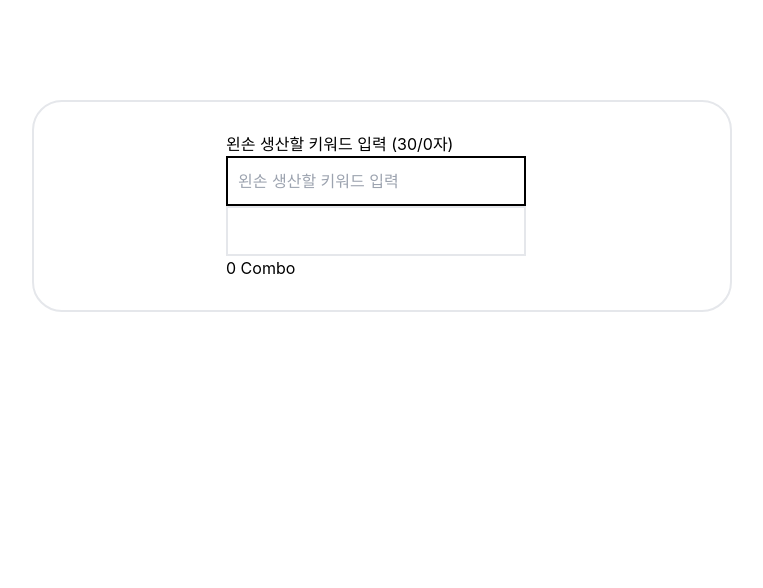
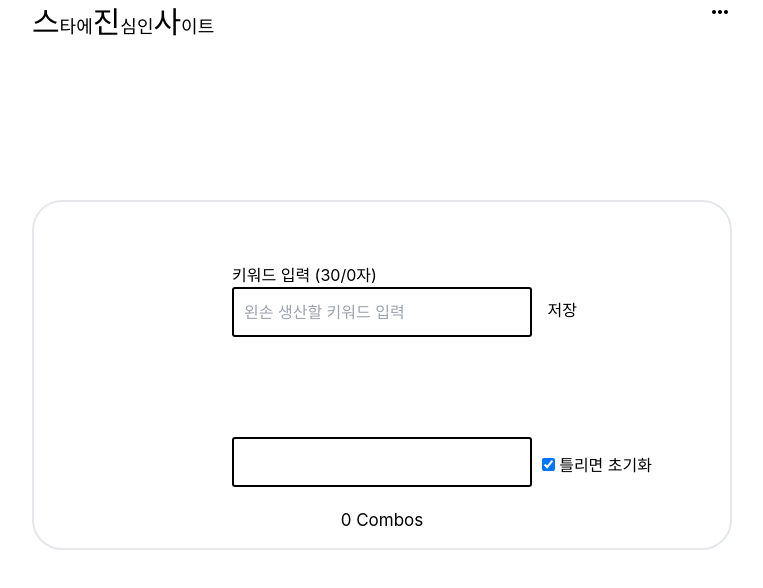
Before and after one commit to graylobo/seujinsa, a Next.js app: page /left-control in a window 1280 px wide. Shown: the top 588 px of the page, without its empty margins (258-1021 px from the left). Built offline with nearby package versions, Linux system fonts and the light colour scheme; a web font is replaced by a local one.

Commit message:
feat: 콤보기능 추가

```diff
--- a/src/common/components/LeftControl.tsx
+++ b/src/common/components/LeftControl.tsx
@@ -9,32 +9,35 @@ function highLight(word: string, className: string): string {
 let combo = 0;
 export default function LeftControl() {
   const [keyword, setKeyword] = useState("");
+  const [savedWord, setSavedWord] = useState("");
   const [inputWord, setInputWord] = useState("");
+  const [checkBox, setCheckBox] = useState(true);
+  const [comboUp, setComboUp] = useState(false);
   const keywordValue = useRef<any>();
   const inputValue = useRef<any>();
-  if (keyword.length < inputWord.length && keyword.length !== 0) {
+  if (savedWord.length < inputWord.length && savedWord.length !== 0) {
     inputValue.current.value = inputWord[inputWord.length - 1];
     setInputWord(inputValue.current.value);
   }
   useEffect(() => {
-    if (keyword.length !== 0 && keyword.length === inputWord.length) {
-      if (keyword === inputWord) {
+    setComboUp(false);
+
+    if (savedWord.length !== 0 && savedWord.length === inputWord.length) {
+      if (savedWord === inputWord) {
         combo += 1;
+        setComboUp(true);
       }
     }
   }, [inputWord]);
-  console.log("sadasd");
-
+  console.log(comboUp);
   return (
     <div className="mt-[100px] flex justify-center  ">
-      <div className="border-2 border-black-600 rounded-[30px] p-[30px] w-[700px] flex justify-center flex-col items-center">
-        <div>
-          <div className="">
-            왼손 생산할 키워드 입력 (30/{keyword.length}자)
-          </div>
+      <div className="relative border-2 border-black-600 rounded-[30px]  p-[30px] h-[350px] w-[700px] flex justify-center flex-col items-center">
+        <div className="relative">
+          <div className="">키워드 입력 (30/{keyword.length}자)</div>
           <input
             type="text"
-            className=" w-[300px] h-[50px] border-2 border-black p-[10px] mr-3 outline-blue-600"
+            className=" w-[300px] h-[50px] border-2 border-black p-[10px] rounded-[3px] outline-blue-600"
             placeholder="왼손 생산할 키워드 입력"
             ref={keywordValue}
             onChange={(e) => {
@@ -47,36 +50,81 @@ export default function LeftControl() {
               }
             }}
           />
+          <button
+            className="absolute right-[-45px] bottom-[15px]"
+            onClick={() => {
+              if (
+                keywordValue.current.value.length < 6 ||
+                keywordValue.current.value.length > 30
+              ) {
+                alert("키워드는 6자이상 30자 이하로 설정해야 합니다.");
+                keywordValue.current.value = "";
+              } else {
+                setSavedWord(keywordValue.current.value);
+              }
+            }}
+          >
+            저장
+          </button>
         </div>
-        <div className="text-[30px]">
-          {keyword}
+        <div className="text-[30px] h-[100px]">
+          {savedWord}
           <div>
             {inputWord.split("").map((e, i) => {
-              if (e === keyword[i]) {
+              if (e === savedWord[i]) {
                 return <span className="text-blue-600 text-[30px]">{e}</span>;
               } else {
-                if (keyword.length > i && keyword[i] !== undefined) {
+                if (savedWord.length > i && savedWord[i] !== undefined) {
+                  if (checkBox) {
+                    inputValue.current.value = "";
+                  }
                   combo = 0;
-                  console.log("11");
                 }
                 return <span className="text-red-600 text-[30px]">{e}</span>;
               }
             })}
           </div>
         </div>
-
-        <div>
+        <div className="relative ">
           <input
             type="text"
-            className="w-[300px] h-[50px] border-2  p-[10px] mr-3 outline-blue-600"
+            className="w-[300px] h-[50px] rounded-[3px] border-2 border-black  p-[10px]   outline-blue-600"
             ref={inputValue}
             onChange={(e) => {
               setInputWord(e.target.value);
             }}
           />
-          <div className="">{combo} Combo</div>
+          <div className="absolute right-[-120px] bottom-[10px]">
+            <input
+              type="checkbox"
+              id="checkbox"
+              checked={checkBox}
+              onChange={() => {
+                setCheckBox(!checkBox);
+              }}
+            />
+            <label htmlFor="checkbox" className="ml-1">
+              틀리면 초기화
+            </label>
+          </div>
+        </div>
+        <div
+          className={` absolute bottom-[15px] ${
+            comboUp
+              ? " transition-text duration-[0.1s] text-[20px]"
+              : "transition-text duration-[0.1s] text-[17px] "
+          }`}
+        >
+          {combo} Combos
         </div>
       </div>
+
+      <style jsx>{`
+      .active{
+        transition:0.05s all
+      }
+        }
+      `}</style>
     </div>
   );
 }
--- a/src/pages/_app.tsx
+++ b/src/pages/_app.tsx
@@ -23,6 +23,7 @@ function MyApp({ Component, pageProps }: AppProps) {
       <div className="flex justify-center w-[800px]  ">
         <div>
           <RecoilRoot>
+            <Navigation />
             <Component {...pageProps} />
           </RecoilRoot>
         </div>
--- a/src/pages/index.tsx
+++ b/src/pages/index.tsx
@@ -8,11 +8,8 @@ const Home: NextPage = () => {
   const [menu, setMenu] = useRecoilState(menuState);
   return (
     <div className="">
-      <header>
-        <Navigation />
-      </header>
       <main>
-        <div>{menu ? <Main /> : <More />}</div>
+        <div>{!menu ? <Main /> : <More />}</div>
       </main>
       <footer></footer>
     </div>
--- a/styles/globals.css
+++ b/styles/globals.css
@@ -15,6 +15,8 @@ body {
 a {
   color: inherit;
   text-decoration: none;
+
+
 }
 
 * {
```
